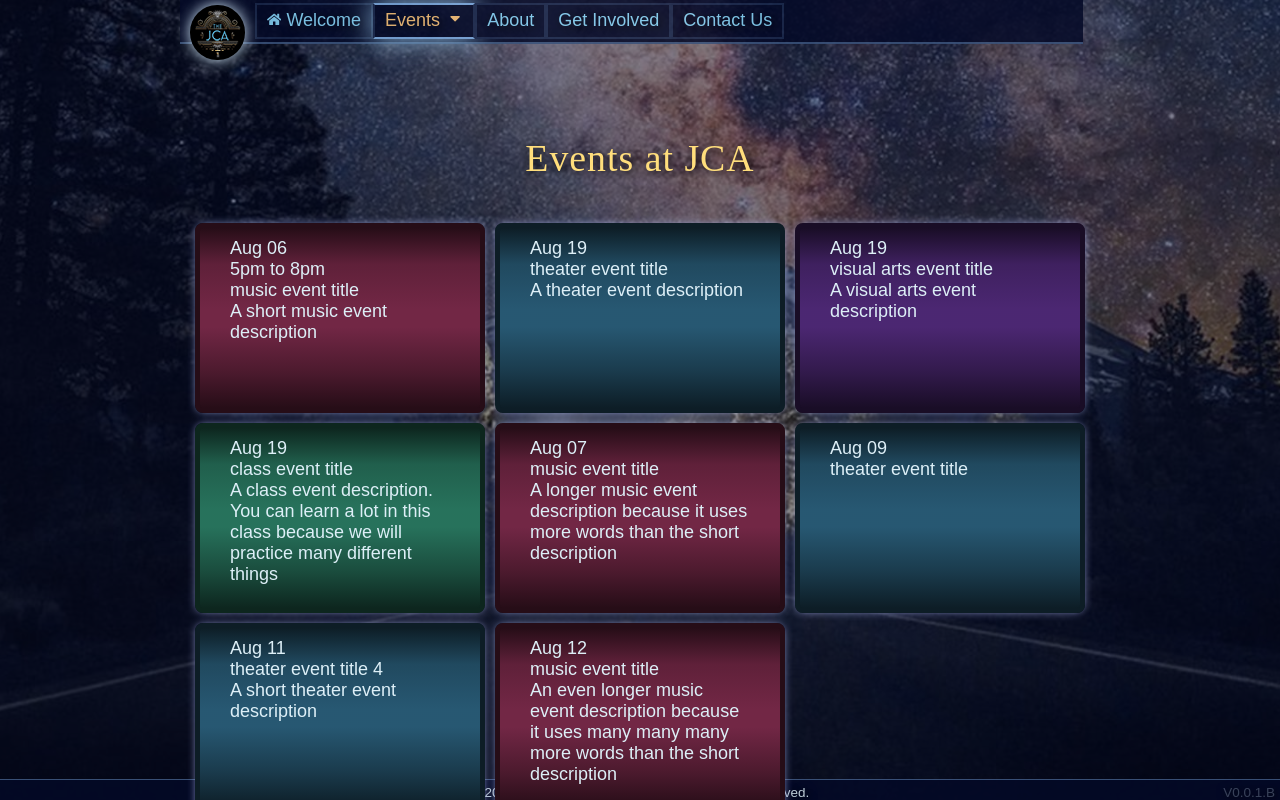
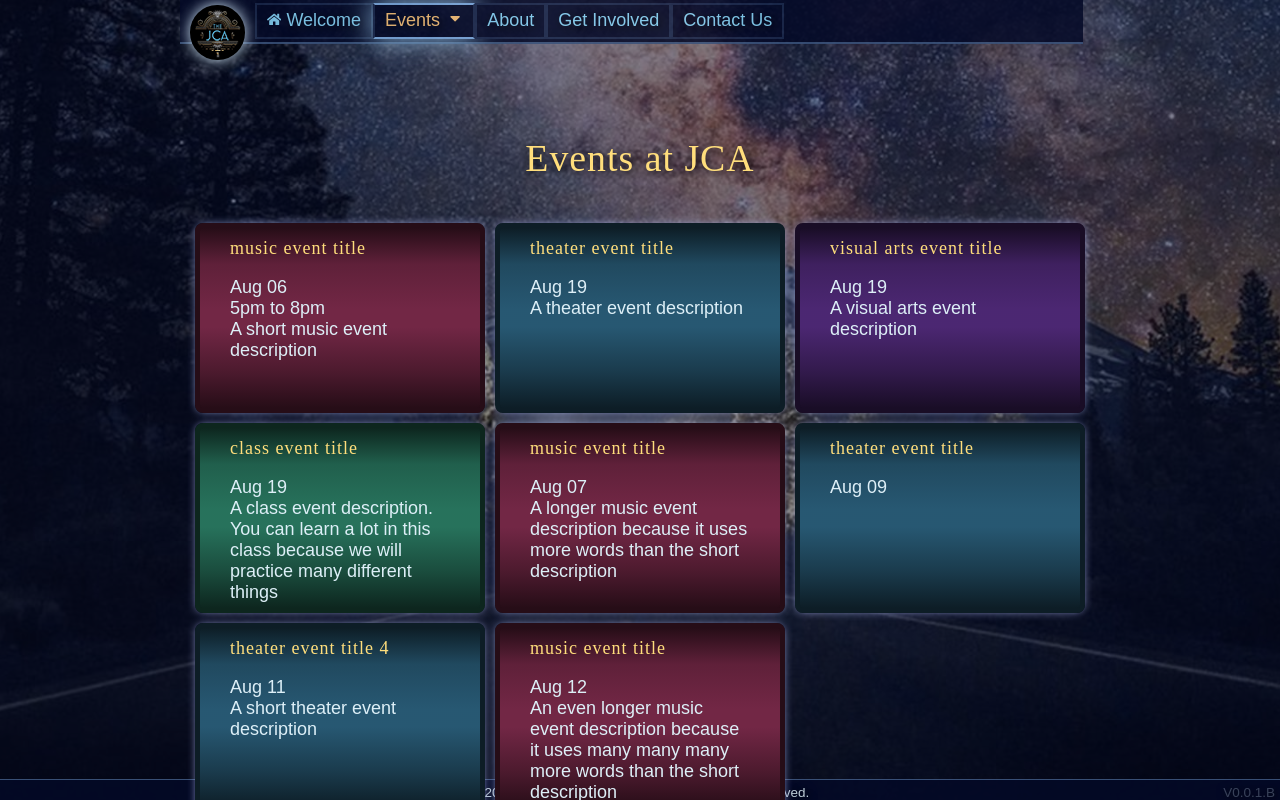
Before and after one commit to emaesen/jca, a Vue app in the folder client/: page /events in a window 1280 px wide. Shown: the top 800 px of the page. Built offline with nearby package versions, Linux system fonts and the light colour scheme; a web font is replaced by a local one.

Commit message:
Tweak event display

```diff
--- a/client/src/components/EventItem.vue
+++ b/client/src/components/EventItem.vue
@@ -1,13 +1,13 @@
 <template>
   <div :class="'event event_cat-'+event.cat">
+    <h4 class="event_title">
+      {{ event.title }}
+    </h4>
     <div class="event_date">
       {{ event.date }}
     </div>
     <div class="event_time">
       {{ event.time }}
-    </div>
-    <div class="event_title">
-      {{ event.title }}
     </div>
     <div class="event_desc">
       {{ event.desc }}
@@ -39,6 +39,9 @@ export default {
 <style lang="less" scoped>
 @import '../assets/variab.less';
 
+h4 {
+  margin: 0 0 1em;
+}
 .event {
   background: @color-primary-1;
   margin: 5px;
```
